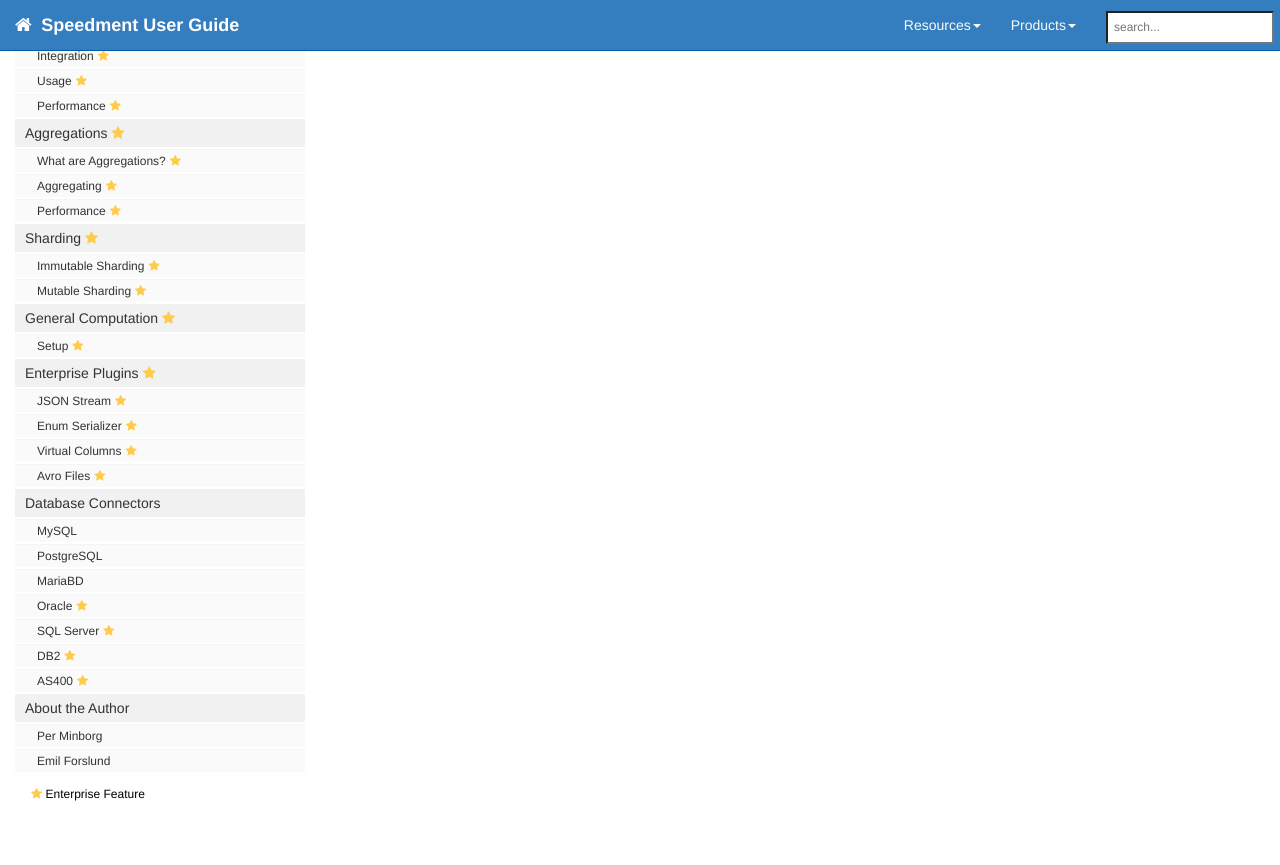
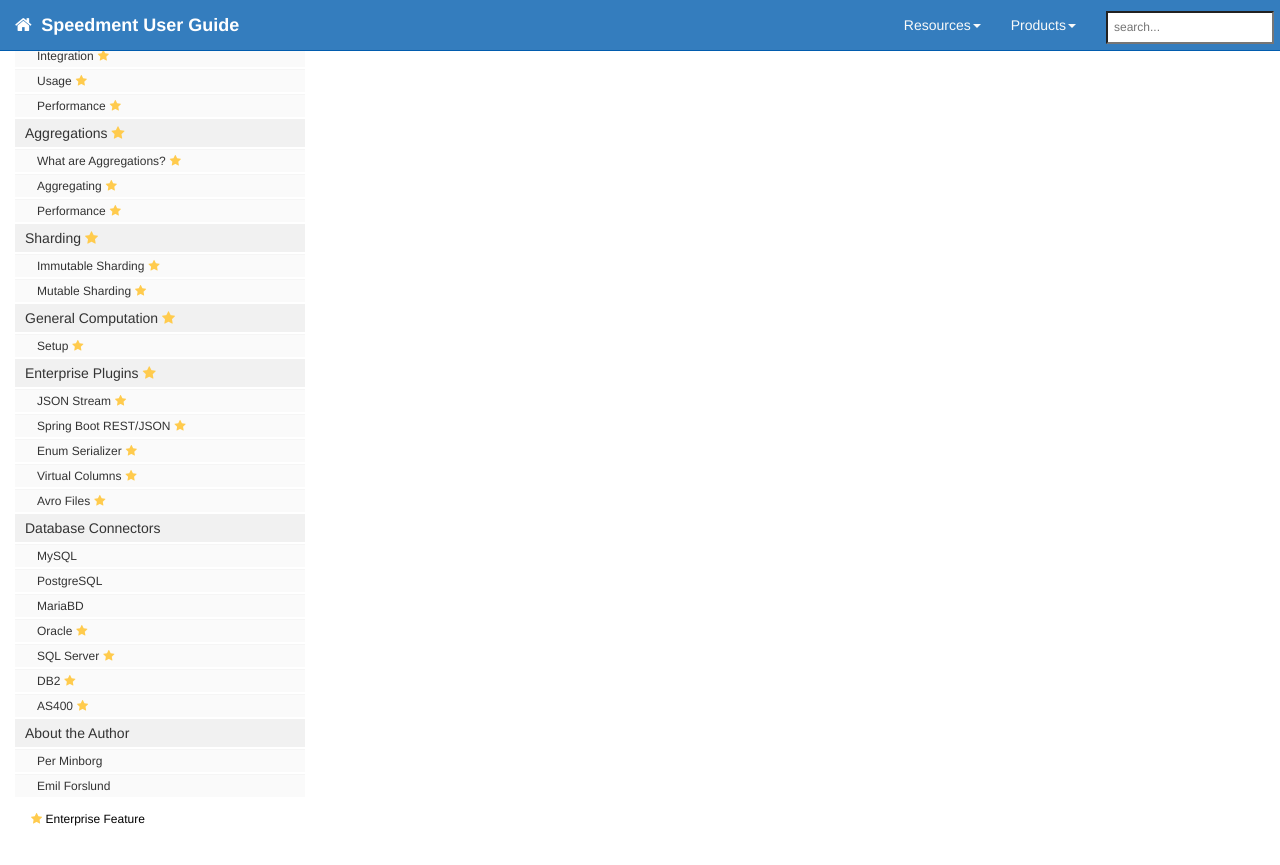
Before and after one commit to speedment/speedment-doc, a Jekyll site: the page built from index.md, in a window 1280 px wide and 900 px high, scrolled down 2400 px. Shown: the top 865 px of the window. Built offline with Jekyll 4.4.1, drawn with Linux system fonts in a browser that asks for light colours; nearby versions of some CDN libraries; comment, search, counter and statistics services are not loaded.

Commit message:
Work on Spring

```diff
--- a/_data/sidebars/mydoc_sidebar.yml
+++ b/_data/sidebars/mydoc_sidebar.yml
@@ -589,6 +589,12 @@
       output: web, pdf
       type: homepage
 
+    - title: Spring Boot REST/JSON
+      enterprise: true
+      url: enterprise_spring.html#top
+      output: web, pdf
+      type: homepage
+
     - title: Enum Serializer
       enterprise: true
       url: enterprise_enums.html#top
```
Also changed, not shown: pages/enterprise_plugins.md (+1 -1 lines).
